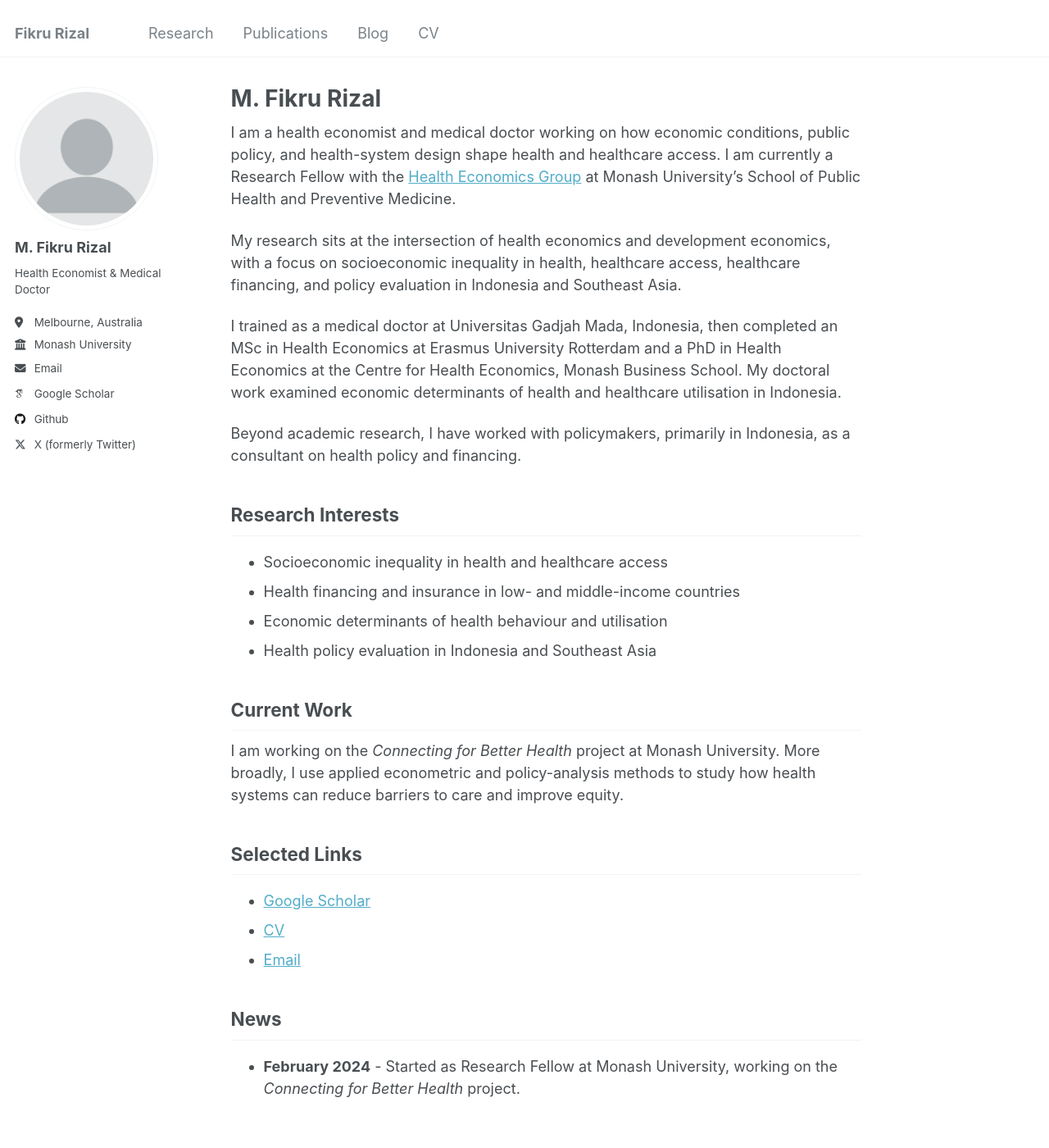
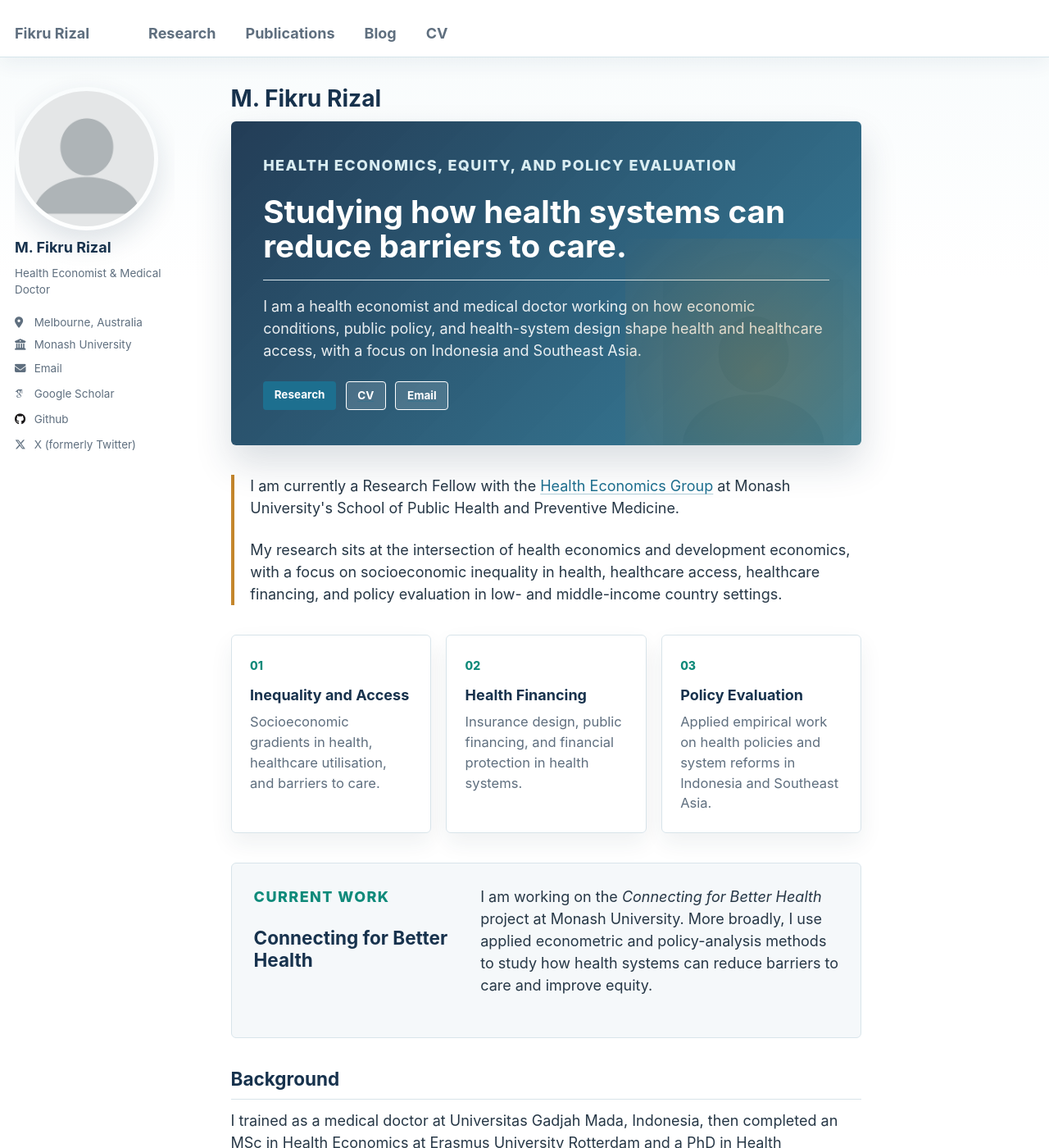
Before and after one commit to fikrurizal/fikrurizal.github.io, a Jekyll site: the page built from _pages/about.md, in a window 1280 px wide and 1400 px high. Shown: the whole window at 82% size. Built offline with Jekyll 4.4.1, drawn with Linux system fonts in a browser that asks for light colours; some web fonts are replaced; some of the changed text lies outside the part shown.

Commit message:
Polish homepage design

```diff
--- a/_pages/about.md
+++ b/_pages/about.md
@@ -8,31 +8,61 @@ redirect_from:
   - /about.html
 ---
 
-I am a health economist and medical doctor working on how economic conditions, public policy, and health-system design shape health and healthcare access. I am currently a Research Fellow with the [Health Economics Group](https://www.monash.edu/medicine/sphpm/health-economics) at Monash University's School of Public Health and Preventive Medicine.
+<section class="home-hero">
+  <p class="home-hero__eyebrow">Health economics, equity, and policy evaluation</p>
+  <h2>Studying how health systems can reduce barriers to care.</h2>
+  <p class="home-hero__lead">I am a health economist and medical doctor working on how economic conditions, public policy, and health-system design shape health and healthcare access, with a focus on Indonesia and Southeast Asia.</p>
+  <div class="home-hero__actions">
+    <a class="btn btn--primary" href="/research/">Research</a>
+    <a class="btn btn--light-outline" href="/cv/">CV</a>
+    <a class="btn btn--light-outline" href="mailto:fikru.rizal@monash.edu">Email</a>
+  </div>
+</section>
 
-My research sits at the intersection of health economics and development economics, with a focus on socioeconomic inequality in health, healthcare access, healthcare financing, and policy evaluation in Indonesia and Southeast Asia.
+<section class="home-section home-intro">
+  <p>I am currently a Research Fellow with the <a href="https://www.monash.edu/medicine/sphpm/health-economics">Health Economics Group</a> at Monash University's School of Public Health and Preventive Medicine.</p>
+  <p>My research sits at the intersection of health economics and development economics, with a focus on socioeconomic inequality in health, healthcare access, healthcare financing, and policy evaluation in low- and middle-income country settings.</p>
+</section>
 
-I trained as a medical doctor at Universitas Gadjah Mada, Indonesia, then completed an MSc in Health Economics at Erasmus University Rotterdam and a PhD in Health Economics at the Centre for Health Economics, Monash Business School. My doctoral work examined economic determinants of health and healthcare utilisation in Indonesia.
+<section class="home-feature-grid" aria-label="Research focus areas">
+  <article class="home-feature">
+    <span class="home-feature__label">01</span>
+    <h3>Inequality and Access</h3>
+    <p>Socioeconomic gradients in health, healthcare utilisation, and barriers to care.</p>
+  </article>
+  <article class="home-feature">
+    <span class="home-feature__label">02</span>
+    <h3>Health Financing</h3>
+    <p>Insurance design, public financing, and financial protection in health systems.</p>
+  </article>
+  <article class="home-feature">
+    <span class="home-feature__label">03</span>
+    <h3>Policy Evaluation</h3>
+    <p>Applied empirical work on health policies and system reforms in Indonesia and Southeast Asia.</p>
+  </article>
+</section>
 
-Beyond academic research, I have worked with policymakers, primarily in Indonesia, as a consultant on health policy and financing.
+<section class="home-section home-current">
+  <div>
+    <p class="home-section__kicker">Current work</p>
+    <h2>Connecting for Better Health</h2>
+  </div>
+  <p>I am working on the <em>Connecting for Better Health</em> project at Monash University. More broadly, I use applied econometric and policy-analysis methods to study how health systems can reduce barriers to care and improve equity.</p>
+</section>
 
-## Research Interests
+<section class="home-section home-background">
+  <h2>Background</h2>
+  <p>I trained as a medical doctor at Universitas Gadjah Mada, Indonesia, then completed an MSc in Health Economics at Erasmus University Rotterdam and a PhD in Health Economics at the Centre for Health Economics, Monash Business School. My doctoral work examined economic determinants of health and healthcare utilisation in Indonesia.</p>
+  <p>Beyond academic research, I have worked with policymakers, primarily in Indonesia, as a consultant on health policy and financing.</p>
+</section>
 
-- Socioeconomic inequality in health and healthcare access
-- Health financing and insurance in low- and middle-income countries
-- Economic determinants of health behaviour and utilisation
-- Health policy evaluation in Indonesia and Southeast Asia
+<section class="home-links" aria-label="Selected links">
+  <a href="https://scholar.google.com/citations?user=x1Dg-P8AAAAJ&hl=en&oi=ao">Google Scholar</a>
+  <a href="/publications/">Publications</a>
+  <a href="/posts/2026/03/hello-world/">Blog</a>
+</section>
 
-## Current Work
-
-I am working on the *Connecting for Better Health* project at Monash University. More broadly, I use applied econometric and policy-analysis methods to study how health systems can reduce barriers to care and improve equity.
-
-## Selected Links
-
-- [Google Scholar](https://scholar.google.com/citations?user=x1Dg-P8AAAAJ&hl=en&oi=ao)
-- [CV](/cv/)
-- [Email](mailto:fikru.rizal@monash.edu)
-
-## News
-
-- **February 2024** - Started as Research Fellow at Monash University, working on the *Connecting for Better Health* project.
+<section class="home-news">
+  <h2>News</h2>
+  <p><strong>February 2024</strong> Started as Research Fellow at Monash University, working on the <em>Connecting for Better Health</em> project.</p>
+</section>
--- /dev/null
+++ b/_sass/_site-custom.scss
@@ -0,0 +1,276 @@
+/* ==========================================================================
+   Site customizations
+   ========================================================================== */
+
+:root {
+  --site-ink: #17324d;
+  --site-muted: #5f6f7f;
+  --site-blue: #1d6f8f;
+  --site-teal: #0f8a7a;
+  --site-gold: #c4862c;
+  --site-surface: #f5f8fa;
+  --site-border: #d8e4ea;
+}
+
+body {
+  background:
+    linear-gradient(180deg, #f7fbfc 0, #fff 340px),
+    #fff;
+  color: #263746;
+}
+
+.masthead {
+  border-bottom: 1px solid rgba(29, 111, 143, 0.18);
+  box-shadow: 0 8px 24px rgba(23, 50, 77, 0.06);
+}
+
+.masthead__menu-item--lg a {
+  color: var(--site-ink);
+  letter-spacing: 0;
+}
+
+.greedy-nav a {
+  color: var(--site-muted);
+  font-weight: 650;
+
+  &:hover {
+    color: var(--site-blue);
+  }
+}
+
+.page__title {
+  color: var(--site-ink);
+}
+
+.page__content {
+  a {
+    color: var(--site-blue);
+    text-decoration-color: rgba(29, 111, 143, 0.35);
+    text-underline-offset: 0.16em;
+  }
+
+  h2 {
+    color: var(--site-ink);
+    border-bottom-color: var(--site-border);
+  }
+}
+
+.author__avatar img {
+  border: 0;
+  box-shadow: 0 14px 34px rgba(23, 50, 77, 0.14);
+}
+
+.author__name {
+  color: var(--site-ink);
+}
+
+.author__bio,
+.author__urls,
+.sidebar p,
+.sidebar li {
+  color: var(--site-muted);
+}
+
+.author__urls a:hover {
+  color: var(--site-blue);
+}
+
+.btn--primary {
+  background-color: var(--site-blue);
+  border-color: var(--site-blue);
+  color: #fff !important;
+
+  &:hover {
+    background-color: #145a75;
+    border-color: #145a75;
+  }
+}
+
+.btn--light-outline {
+  background-color: rgba(255, 255, 255, 0.14);
+  border-color: rgba(255, 255, 255, 0.46);
+  color: #fff !important;
+
+  &:hover {
+    background-color: rgba(255, 255, 255, 0.24);
+    border-color: rgba(255, 255, 255, 0.72);
+  }
+}
+
+.home-hero {
+  position: relative;
+  overflow: hidden;
+  margin: 0 0 2rem;
+  padding: 2.2rem;
+  color: #fff;
+  background:
+    linear-gradient(135deg, rgba(23, 50, 77, 0.95), rgba(29, 111, 143, 0.88)),
+    url("/images/profile.png") right 1.25rem bottom -1rem / 220px auto no-repeat;
+  border-radius: 6px;
+  box-shadow: 0 22px 45px rgba(23, 50, 77, 0.16);
+}
+
+.home-hero::after {
+  content: "";
+  position: absolute;
+  inset: auto -2rem -4rem auto;
+  width: 18rem;
+  height: 18rem;
+  background: radial-gradient(circle, rgba(196, 134, 44, 0.28), rgba(196, 134, 44, 0));
+  pointer-events: none;
+}
+
+.home-hero__eyebrow,
+.home-section__kicker {
+  margin: 0 0 0.75rem;
+  color: #d9edf2;
+  font-size: 0.78rem;
+  font-weight: 800;
+  letter-spacing: 0.08em;
+  text-transform: uppercase;
+}
+
+.home-hero h2 {
+  max-width: 42rem;
+  margin: 0 0 1rem;
+  color: #fff;
+  font-size: 2.15rem;
+  line-height: 1.08;
+}
+
+.home-hero__lead {
+  max-width: 39rem;
+  margin-bottom: 1.35rem;
+  color: rgba(255, 255, 255, 0.9);
+  font-size: 1.05rem;
+}
+
+.home-hero__actions {
+  display: flex;
+  flex-wrap: wrap;
+  gap: 0.65rem;
+}
+
+.home-section {
+  margin: 2rem 0;
+}
+
+.home-intro {
+  padding-left: 1.1rem;
+  border-left: 4px solid var(--site-gold);
+}
+
+.home-feature-grid {
+  display: grid;
+  grid-template-columns: repeat(3, minmax(0, 1fr));
+  gap: 1rem;
+  margin: 2rem 0;
+}
+
+.home-feature {
+  padding: 1.25rem;
+  background: #fff;
+  border: 1px solid var(--site-border);
+  border-radius: 6px;
+  box-shadow: 0 12px 28px rgba(23, 50, 77, 0.07);
+}
+
+.home-feature__label {
+  display: inline-block;
+  margin-bottom: 0.8rem;
+  color: var(--site-teal);
+  font-size: 0.78rem;
+  font-weight: 800;
+}
+
+.home-feature h3 {
+  margin: 0 0 0.55rem;
+  color: var(--site-ink);
+  font-size: 1rem;
+}
+
+.home-feature p {
+  margin-bottom: 0;
+  color: var(--site-muted);
+  font-size: 0.92rem;
+}
+
+.home-current {
+  display: grid;
+  grid-template-columns: 0.8fr 1.4fr;
+  gap: 1.5rem;
+  align-items: start;
+  padding: 1.5rem;
+  background: var(--site-surface);
+  border: 1px solid var(--site-border);
+  border-radius: 6px;
+}
+
+.home-current .home-section__kicker {
+  color: var(--site-teal);
+}
+
+.home-current h2 {
+  margin: 0;
+  padding: 0;
+  border: 0;
+}
+
+.home-background h2,
+.home-news h2 {
+  margin-top: 0;
+}
+
+.home-links {
+  display: flex;
+  flex-wrap: wrap;
+  gap: 0.75rem;
+  margin: 2rem 0;
+}
+
+.home-links a {
+  padding: 0.55rem 0.75rem;
+  color: var(--site-ink) !important;
+  font-size: 0.88rem;
+  font-weight: 750;
+  text-decoration: none;
+  background: #fff;
+  border: 1px solid var(--site-border);
+  border-radius: 999px;
+
+  &:hover {
+    color: #fff !important;
+    background: var(--site-blue);
+    border-color: var(--site-blue);
+  }
+}
+
+.home-news {
+  margin: 2rem 0 0;
+  padding-top: 1.25rem;
+  border-top: 1px solid var(--site-border);
+}
+
+@media screen and (max-width: 900px) {
+  .home-feature-grid,
+  .home-current {
+    grid-template-columns: 1fr;
+  }
+}
+
+@media screen and (max-width: 600px) {
+  .home-hero {
+    padding: 1.5rem;
+    background:
+      linear-gradient(135deg, rgba(23, 50, 77, 0.96), rgba(29, 111, 143, 0.92)),
+      url("/images/profile.png") right -1rem bottom -1.25rem / 150px auto no-repeat;
+  }
+
+  .home-hero h2 {
+    font-size: 1.65rem;
+  }
+
+  .home-hero__lead {
+    font-size: 1rem;
+  }
+}
--- a/assets/css/main.scss
+++ b/assets/css/main.scss
@@ -38,4 +38,5 @@
 @import "vendor/font-awesome/solid";
 @import "vendor/font-awesome/brands";
 @import "vendor/magnific-popup/magnific-popup";
+@import "site-custom";
 @import "print";
```
